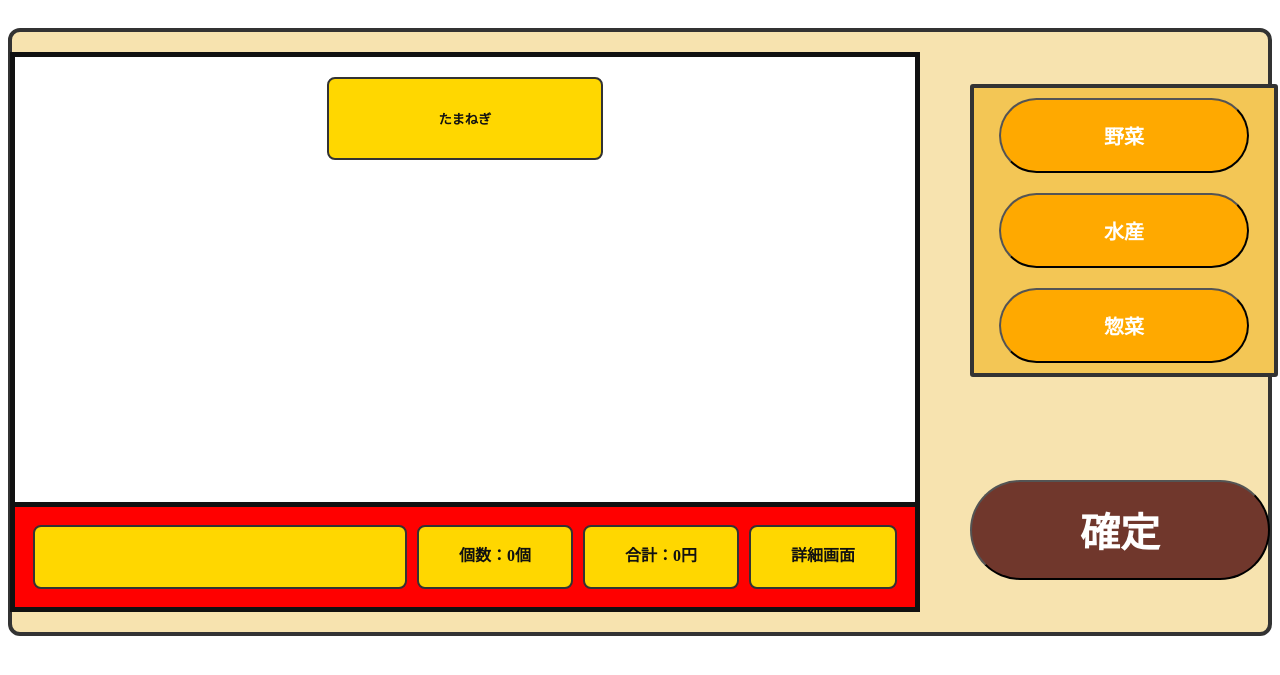
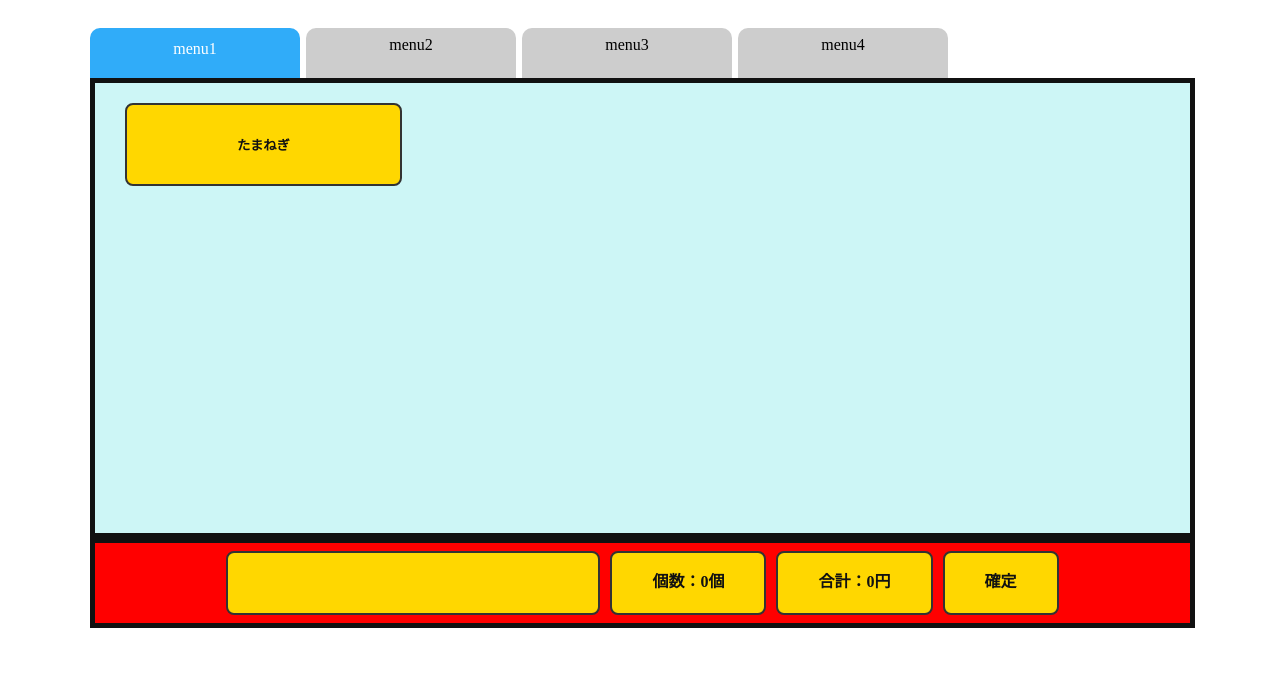
Before and after one commit to kyoichii/kawaproject, a PHP site: page /clerkScreen.html in a window 1280 px wide. Shown: the top 675 px of the page. Run offline with PHP 8.4, Linux system fonts and the light colour scheme.

Commit message:
タグ切り替え作成完了

```diff
--- a/source/clerkScreen.html
+++ b/source/clerkScreen.html
@@ -12,15 +12,37 @@
 
 <body>
     <div id="content"></div>
-    <!-- コンテナ -->
-    <div id="container">
     <!-- 左エリア -->
     <div id="reftArea">
         <!-- 商品エリア -->
-            <div id="productArea">
+        <!-- <div id="productArea">
+            <button type="button" class="productButton" value="たまねぎ" onclick="vegetable(0);">たまねぎ</button>
+        </div> -->
+        <ul class="tab__menu">
+            <li class="tab__menu-item is-active" data-tab="01">menu1</li>
+            <li class=" tab__menu-item" data-tab="02">menu2</li>
+            <li class="tab__menu-item" data-tab="03">menu3</li>
+            <li class="tab__menu-item" data-tab="04">menu4</li>
+        </ul>
+        <div class="tab__panel">
+            <div class="tab__panel-box tab__panel-box001 is-show" data-panel="01" on>
                 <!-- 商品ボタン -->
                 <button type="button" class="productButton" value="たまねぎ" onclick="vegetable(0);">たまねぎ</button>
             </div>
+            <div class="tab__panel-box tab__panel-box002" data-panel="02">
+                <p class="tab__panel-text">
+                    2枚目のタブです。2枚目のタブです。2枚目のタブです。2枚目のタブです。2枚目のタブです。2枚目のタブです。2枚目のタブです。2枚目のタブです。2枚目のタブです。2枚目のタブです。</p>
+            </div>
+            <div class="tab__panel-box tab__panel-box003" data-panel="03">
+                <p class="tab__panel-text">
+                    3枚目のタブです。3枚目のタブです。3枚目のタブです。3枚目のタブです。3枚目のタブです。3枚目のタブです。3枚目のタブです。3枚目のタブです。3枚目のタブです。3枚目のタブです。</p>
+            </div>
+            <div class="tab__panel-box tab__panel-box004" data-panel="04">
+                <p class="tab__panel-text">
+                    4枚目のタブです。3枚目のタブです。3枚目のタブです。3枚目のタブです。3枚目のタブです。3枚目のタブです。3枚目のタブです。3枚目のタブです。3枚目のタブです。3枚目のタブです。</p>
+            </div>
+        </div>
+        <!-- 境界線 -->
         <!-- 左下のエリア -->
         <div id="lowerLeftArea">
             <!-- 合計エリア -->
@@ -35,19 +57,8 @@
                 <!-- その他項目 -->
                 <div id="quantity">個数：0個</div>
                 <div id="price">合計：0円</div>
-                    <div id="change">詳細画面</div>
+                <div id="change" onclick="showDialog();">確定</div>
             </div>
-            </div>
-        </div>
-        <!-- 右エリア -->
-        <div id="rightArea">
-            <!-- ボタンエリア -->
-            <div class="changeButtonArea">
-                <button type="button" value="野菜" class="changeButton">野菜</button>
-                <button type="button" value="水産" class="changeButton">水産</button>
-                <button type="button" value="惣菜" class="changeButton">惣菜</button>
-            </div>
-            <button type="button" value="確定" id="totalButton" onclick="showDialog();">確定</button>
         </div>
     </div>
     <!-- js -->
--- a/source/css/clerkScreen.css
+++ b/source/css/clerkScreen.css
@@ -1,22 +1,4 @@
 @charset "UTF-8";
-
-/* コンテナ */
-#container {
-    /*背景色*/
-    background: #f7e3af;
-    /*フレックスボックス*/
-    display: flex;
-    /*ページの中間に固定*/
-    justify-content: center;
-    align-items: center;
-    /*ボックス間の横幅*/
-    gap: 50px;
-    /*ボックスの大きさ*/
-    height: 600px;
-    /* ボーダー */
-    border: solid 4px #333;
-    border-radius: 12px;
-}
 
 /* 左エリア  */
 #reftArea {
@@ -27,13 +9,13 @@
     /*ボックス内の並びを指定*/
     flex-direction: column;
     /*ボックスの大きさ*/
-    height: 550px;
-    width: 900px;
-    /* ボーダー */
-    border: 5px solid#111;
+    height: 600px;
+    width: 1100px;
     /*余白を指定して場所を調整*/
     margin-left: auto;
-    /* margin-right: auto; */
+    margin-right: auto;
+    margin-top: auto;
+    margin-bottom: auto;
 }
 
 /* 左下エリア */
@@ -48,9 +30,9 @@
     background: red;
     /*ボックスの大きさ*/
     height: 100px;
-    width: 900px;
+    width: 1095px;
     /* ボーダー */
-    border-top: 5px solid#111;
+    border: 5px solid#111;
 }
 
 /*  合計エリア */
@@ -66,39 +48,6 @@
     margin-right: auto;
     margin-top: auto;
     margin-bottom: auto;
-}
-
-/* 右エリア */
-#rightArea {
-    /*背景色*/
-    /* background: #111; */
-    /*フレックスボックス*/
-    display: flex;
-    /*ボックス内の並びを指定*/
-    flex-direction: column;
-    /* 文字色 */
-    color: #fff;
-    /*ボックスのサイズ*/
-    height: 600px;
-    width: 300px;
-    /*余白を指定して場所を調整*/
-    /* margin-left: auto; */
-    margin-right: auto;
-}
-
-/* 商品ボタン表示エリア */
-#productArea {
-    /*フレックスボックス*/
-    display: flex;
-    /*ボックス内の並びを指定*/
-    flex-direction: row;
-    /* ボックスが端に達したとき、折り返す */
-    flex-wrap: wrap;
-    /*余白を指定して場所を調整*/
-    margin-left: auto;
-    margin-right: auto;
-    /* margin-bottom: 10px; */
-    margin-top: 10px;
 }
 
 /* 商品ボタン */
@@ -212,75 +161,6 @@
     font-weight: bold;
 }
 
-/* 切り替えボタンエリア */
-.changeButtonArea {
-    /*背景色*/
-    background: #f3c655;
-    /*フレックスボックス*/
-    display: flex;
-    /*ボックス内の並びを指定*/
-    flex-direction: column;
-    /*ボックスのサイズ*/
-    /* height: 600px; */
-    width: 300px;
-    /*余白を指定して場所を調整*/
-    margin-top: auto;
-    margin-bottom: auto;
-    margin-left: auto;
-    margin-right: auto;
-    /* ボーダー */
-    border: solid 4px #333;
-    border-radius: 3px;
-}
-
-/* 切り替えボタン */
-.changeButton {
-    /* 背景色 */
-    background: #FFA900;
-    /* 文字の色 */
-    color: #fff;
-    /* 文字のサイズ */
-    font-size: 20px;
-    /* 文字を中央に */
-    text-align: center;
-    /*ボックスのサイズ*/
-    height: 75px;
-    width: 250px;
-    /*余白を指定して場所を調整*/
-    margin-bottom: 10px;
-    margin-top: 10px;
-    margin-left: auto;
-    margin-right: auto;
-    /* 両端に丸みを付ける */
-    border-radius: 100px;
-    /* フォントの設定 */
-    font-weight: bold;
-}
-
-/* 商品確定ボタン */
-#totalButton {
-    /*背景色*/
-    background: #70372c;
-    /* 文字の色 */
-    color: #fff;
-    /* 文字のサイズ */
-    font-size: 40px;
-    /* 文字を中央に */
-    text-align: center;
-    /*ボックスのサイズ*/
-    height: 100px;
-    width: 300px;
-    /* 両端に丸みを付ける */
-    border-radius: 100px;
-    /*余白を指定して場所を調整*/
-    margin-top: auto;
-    margin-bottom: auto;
-    margin-left: auto;
-    margin-right: auto;
-    /* フォントの設定 */
-    font-weight: bold;
-}
-
 /* ダイアログボックス */
 #content {
     padding: 10px;
@@ -336,3 +216,78 @@
     padding: 5px 15px;
     margin: 20px;
 }
+
+/* タブメニュー */
+.tab__menu {
+    display: flex;
+    /* align-items: flex-end; */
+    /* メニューを下揃え */
+    /* justify-content: center; */
+    min-height: 50px;
+    /* メニュー切替時にタブがズレないように */
+    padding: 0;
+    margin: 0;
+}
+
+.tab__menu-item {
+    list-style: none;
+    width: 200px;
+    padding: 8px 5px;
+    /* メニューに高さを付ける */
+    text-align: center;
+    margin-right: 6px;
+    background-color: #cdcdcd;
+    border-top-left-radius: 10px;
+    border-top-right-radius: 10px;
+    cursor: pointer;
+    transition: all .3s;
+    /* アニメーション */
+}
+
+.tab__menu-item:last-of-type {
+    margin-right: 0px;
+}
+
+/* is-activeがついている時のスタイル */
+.tab__menu-item.is-active {
+    background-color: rgba(48, 172, 249);
+    color: #ffffff;
+    padding: 12px 5px;
+}
+
+/* タブパネル */
+.tab__panel {
+    width: 1095px;
+    /* ボーダー */
+    border: 5px solid#111;
+}
+
+.tab__panel-box {
+    min-height: 430px;
+    padding: 10px 30px;
+}
+
+.tab__panel-box001 {
+    background-color: rgb(205, 246, 246);
+    display: none;
+}
+
+.tab__panel-box002 {
+    background-color: rgb(249 227 243);
+    display: none;
+}
+
+.tab__panel-box003 {
+    background-color: rgb(200, 248, 195);
+    display: none;
+}
+
+.tab__panel-box004 {
+    background-color: rgb(200, 248, 195);
+    display: none;
+}
+
+/* is-showがついている時のスタイル */
+.tab__panel-box.is-show {
+    display: block;
+}
--- a/source/js/clerkscreen.js
+++ b/source/js/clerkscreen.js
@@ -1,3 +1,4 @@
+'use strict'; /* 厳格にエラーをチェック */
 
 /*
 *
@@ -168,3 +169,51 @@ function screenchange(rezinumber) {
     location.replace('/customerScreen.html?rezinumber=' + rezinumber + '&totalprice=' + totalprice + '&totalcount=' + totalcount)
     // location.href = '/test2.html?rezinumber=' + rezinumber + '&totalprice=' + totalprice + '&totalcount=' + totalcount;
 }
+
+// タブ切り替え
+{ /* ローカルスコープ */
+
+    // DOM取得
+    const tabMenus = document.querySelectorAll('.tab__menu-item');
+    console.log(tabMenus);
+
+    // イベント付加
+    tabMenus.forEach((tabMenu) => {
+        tabMenu.addEventListener('click', tabSwitch);
+    })
+
+    // イベントの処理
+    function tabSwitch(e) {
+
+        // クリックされた要素のデータ属性を取得
+        const tabTargetData = e.currentTarget.dataset.tab;
+        // クリックされた要素の親要素と、その子要素を取得
+        const tabList = e.currentTarget.closest('.tab__menu');
+        console.log(tabList);
+        const tabItems = tabList.querySelectorAll('.tab__menu-item');
+        console.log(tabItems);
+        // クリックされた要素の親要素の兄弟要素の子要素を取得
+        const tabPanelItems = tabList.
+            nextElementSibling.querySelectorAll('.tab__panel-box');
+        console.log(tabPanelItems);
+
+        // クリックされたtabの同階層のmenuとpanelのクラスを削除
+        tabItems.forEach((tabItem) => {
+            tabItem.classList.remove('is-active');
+        })
+        tabPanelItems.forEach((tabPanelItem) => {
+            tabPanelItem.classList.remove('is-show');
+        })
+
+        // クリックされたmenu要素にis-activeクラスを付加
+        e.currentTarget.classList.add('is-active');
+        // クリックしたmenuのデータ属性と等しい値を持つパネルにis-showクラスを付加
+        tabPanelItems.forEach((tabPanelItem) => {
+            if (tabPanelItem.dataset.panel === tabTargetData) {
+                tabPanelItem.classList.add('is-show');
+            }
+        })
+
+    }
+
+}
```
Lines whose indentation alone changed are shown as unchanged.
